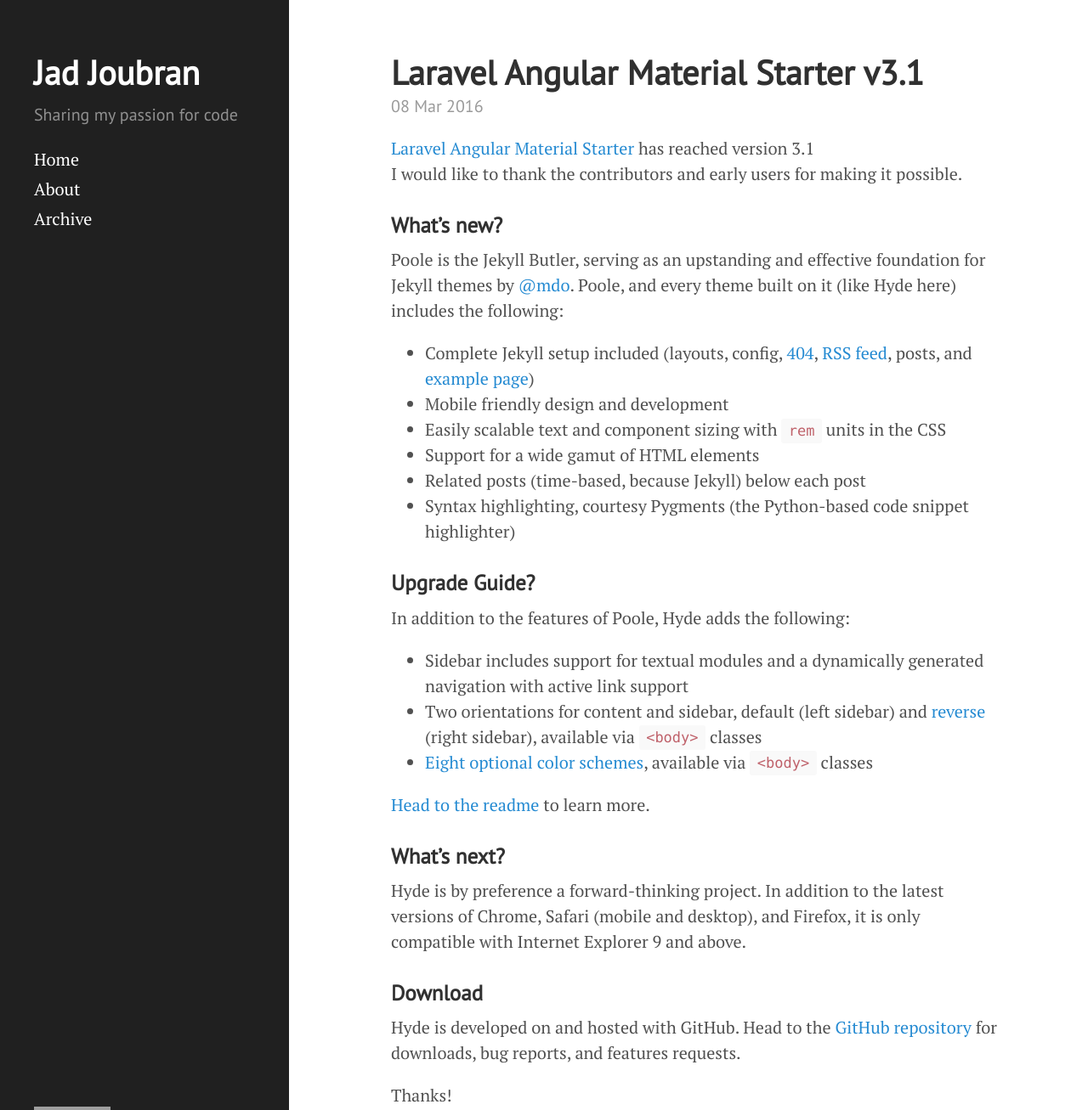
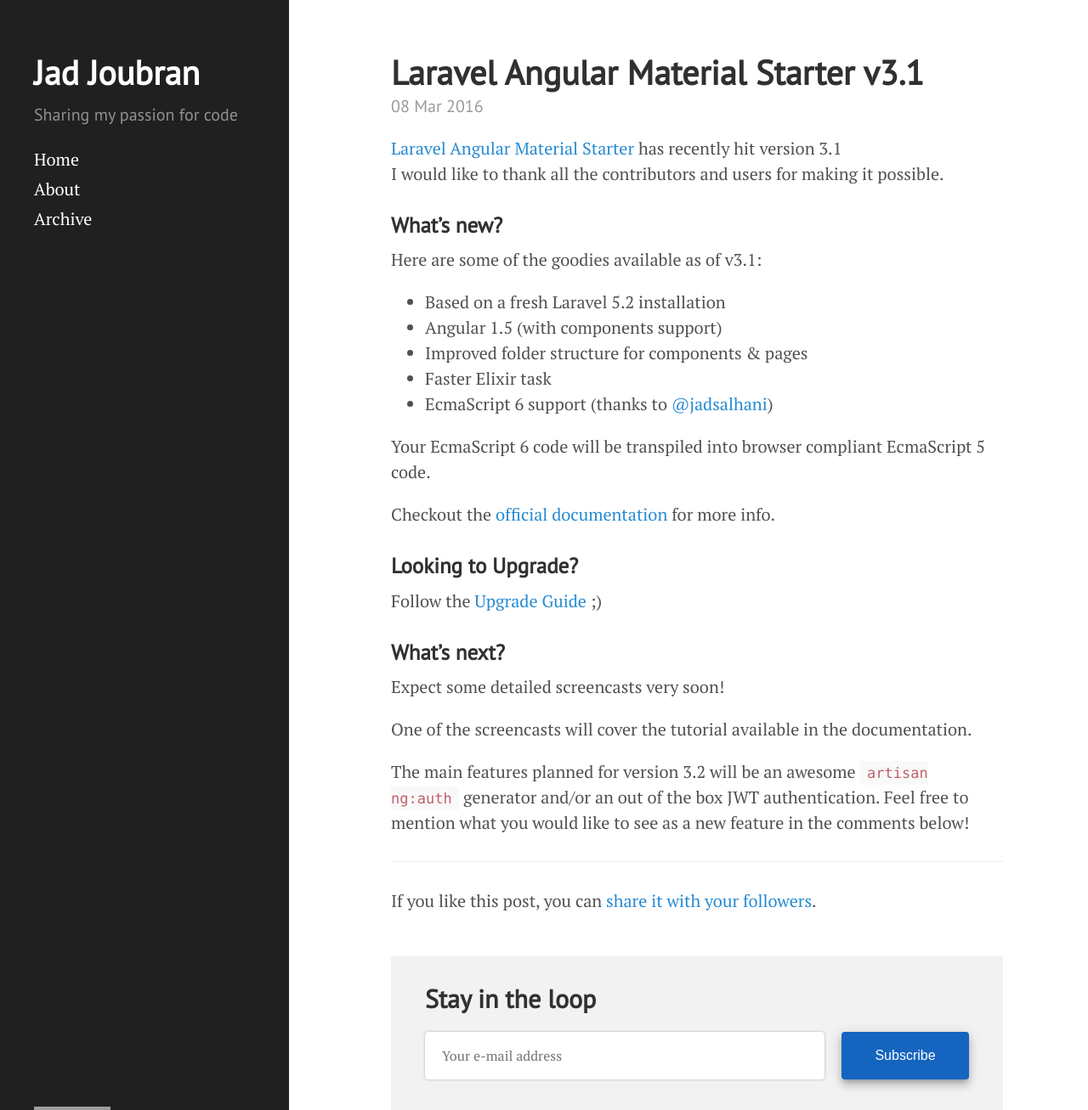
Before and after one commit to jadjoubran/blog, a Jekyll site: the page built from _posts/2016-03-08-laravel-angular-3-1.md, in a window 1280 px wide and 1400 px high, cut to the strip 0-1307 px from the top of the window. Shown: the whole strip at 85% size. Built offline with Jekyll 4.4.1, drawn with Linux system fonts in a browser that asks for light colours; comment, search, counter and statistics services are not loaded; grey boxes are pictures that could not be loaded.

Commit message:
first blog post

```diff
--- a/_includes/subscribe.html
+++ b/_includes/subscribe.html
@@ -1,5 +1,10 @@
+<hr>
+
+{% include twitter.html %}
+<br>
+<br>
+
 <style>
-
     .subscribe-input{
       border: 0 !important;
       height: 56px;
--- a/_layouts/post.html
+++ b/_layouts/post.html
@@ -8,12 +8,8 @@
 
   {{ content }}
 
-  {% include twitter.html %}
 </div>
 
-<div class="related">
-  {% include subscribe.html %}
-</div>
 
 <div class="related">
   <h2>Related Posts</h2>
--- a/_posts/2016-03-08-laravel-angular-3-1.md
+++ b/_posts/2016-03-08-laravel-angular-3-1.md
@@ -3,36 +3,34 @@
 title: Laravel Angular Material Starter v3.1
 ---
 
-[Laravel Angular Material Starter](http://laravel-angular.io){:target="_blank"} has reached version 3.1
-I would like to thank the contributors and early users for making it possible.
+[Laravel Angular Material Starter](http://laravel-angular.io){:target="_blank"} has recently hit version 3.1
+I would like to thank all the contributors and users for making it possible.
 
 ### What's new?
 
-Poole is the Jekyll Butler, serving as an upstanding and effective foundation for Jekyll themes by [@mdo](https://twitter.com/mdo). Poole, and every theme built on it (like Hyde here) includes the following:
+Here are some of the goodies available as of v3.1:
 
-* Complete Jekyll setup included (layouts, config, [404](/404), [RSS feed](/atom.xml), posts, and [example page](/about))
-* Mobile friendly design and development
-* Easily scalable text and component sizing with `rem` units in the CSS
-* Support for a wide gamut of HTML elements
-* Related posts (time-based, because Jekyll) below each post
-* Syntax highlighting, courtesy Pygments (the Python-based code snippet highlighter)
+* Based on a fresh Laravel 5.2 installation
+* Angular 1.5 (with components support)
+* Improved folder structure for components & pages
+* Faster Elixir task
+* EcmaScript 6 support (thanks to [@jadsalhani](https://github.com/jadsalhani){:target="_blank"})
 
-### Upgrade Guide?
+Your EcmaScript 6 code will be transpiled into browser compliant EcmaScript 5 code.
 
-In addition to the features of Poole, Hyde adds the following:
+Checkout the [official documentation](https://laravel-angular.readme.io/docs/overview#whats-new-in-31){:target="_blank"} for more info.
 
-* Sidebar includes support for textual modules and a dynamically generated navigation with active link support
-* Two orientations for content and sidebar, default (left sidebar) and [reverse](https://github.com/poole/lanyon#reverse-layout) (right sidebar), available via `<body>` classes
-* [Eight optional color schemes](https://github.com/poole/hyde#themes), available via `<body>` classes
+### Looking to Upgrade?
 
-[Head to the readme](https://github.com/poole/hyde#readme) to learn more.
+Follow the [Upgrade Guide](https://laravel-angular.readme.io/docs/upgrade-guide){:target="_blank"} ;)
+
 
 ### What's next?
 
-Hyde is by preference a forward-thinking project. In addition to the latest versions of Chrome, Safari (mobile and desktop), and Firefox, it is only compatible with Internet Explorer 9 and above.
+Expect some detailed screencasts very soon!
 
-### Download
+One of the screencasts will cover the tutorial available in the documentation.
 
-Hyde is developed on and hosted with GitHub. Head to the <a href="https://github.com/poole/hyde">GitHub repository</a> for downloads, bug reports, and features requests.
+The main features planned for version 3.2 will be an awesome `artisan ng:auth` generator and/or an out of the box JWT authentication. Feel free to mention what you would like to see as a new feature in the comments below!
 
-Thanks!
+{% include subscribe.html %}
--- a/public/css/hyde.css
+++ b/public/css/hyde.css
@@ -280,3 +280,8 @@
     margin-left: 1rem;
   }
 }
+
+.image-circle{
+  border-radius: 50%;
+  float: right;
+}
```
Also changed, not shown: about.md (+3 -22 lines), _layouts/default.html (line endings or trailing spaces), public/jad-joubran.jpeg (added).
